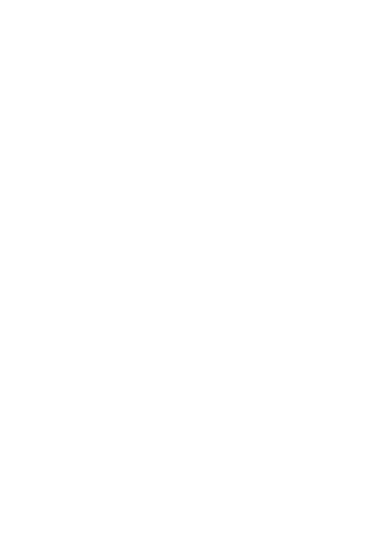
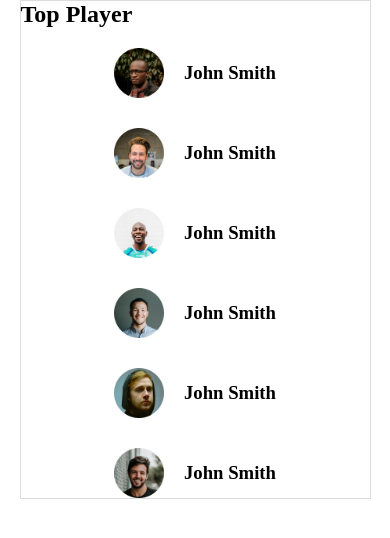
Before and after one commit to minhajhasan-dev/leader-board-css, a plain HTML site: page index.html in a window 390 px wide. Drawn offline with Linux system fonts and the light colour scheme.

Commit message:
added some styles and media query

```diff
--- a/index.html
+++ b/index.html
@@ -10,7 +10,38 @@
 </head>
 
 <body>
-
+    <header></header>
+    <main>
+        <section>
+            <h1 class="section-title">Top Player</h1>
+            <div class="top-players">
+                <div class="player">
+                    <img src="images/Ellipse-1.png" alt="">
+                    <h3>John Smith</h3>
+                </div>
+                <div class="player">
+                    <img src="images/Ellipse-2.png" alt="">
+                    <h3>John Smith</h3>
+                </div>
+                <div class="player">
+                    <img src="images/Ellipse-3.png" alt="">
+                    <h3>John Smith</h3>
+                </div>
+                <div class="player">
+                    <img src="images/Ellipse-4.png" alt="">
+                    <h3>John Smith</h3>
+                </div>
+                <div class="player">
+                    <img src="images/Ellipse-5.png" alt="">
+                    <h3>John Smith</h3>
+                </div>
+                <div class="player">
+                    <img src="images/Ellipse.png" alt="">
+                    <h3>John Smith</h3>
+                </div>
+            </div>
+        </section>
+    </main>
 </body>
 
 </html>
--- a/style.css
+++ b/style.css
@@ -0,0 +1,35 @@
+* {
+  margin: 0;
+  padding: 0;
+  box-sizing: border-box;
+}
+main {
+  width: 1200px;
+  max-width: 90%;
+  margin: 0 auto;
+  border: 1px solid gainsboro;
+}
+.top-players {
+  display: grid;
+  grid-template-columns: repeat(3, 1fr);
+  grid-gap: 30px;
+  margin-top: 20px;
+}
+.player {
+  display: flex;
+  align-items: center;
+  justify-content: center;
+}
+.player img {
+  height: 50px;
+  margin-right: 20px;
+}
+
+@media (max-width: 992px) {
+    .top-players {
+        grid-template-columns: repeat(2, 1fr);
+}
+@media (max-width: 688px) {
+    .top-players {
+        grid-template-columns: repeat(1, 1fr);
+}
```
